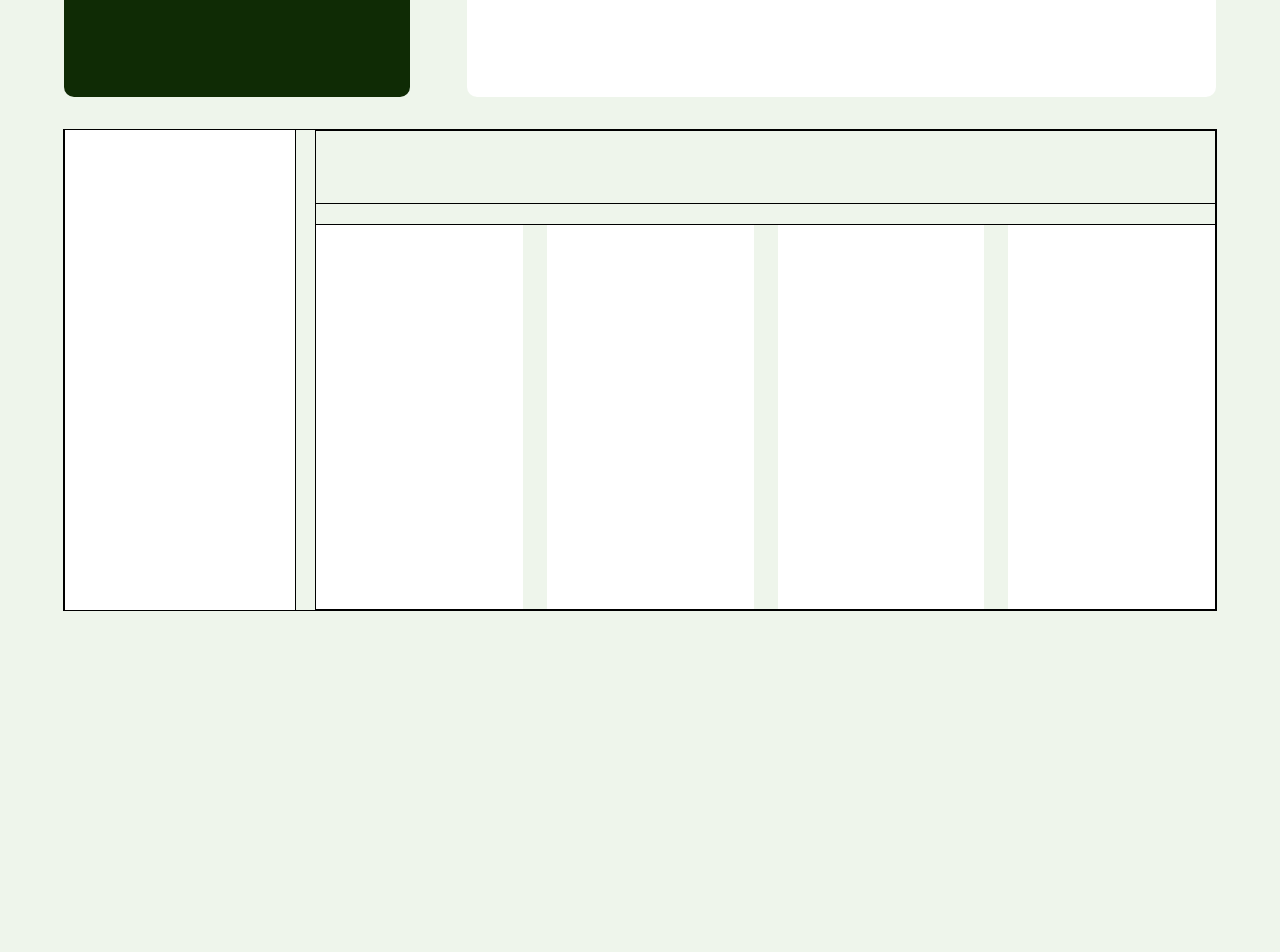
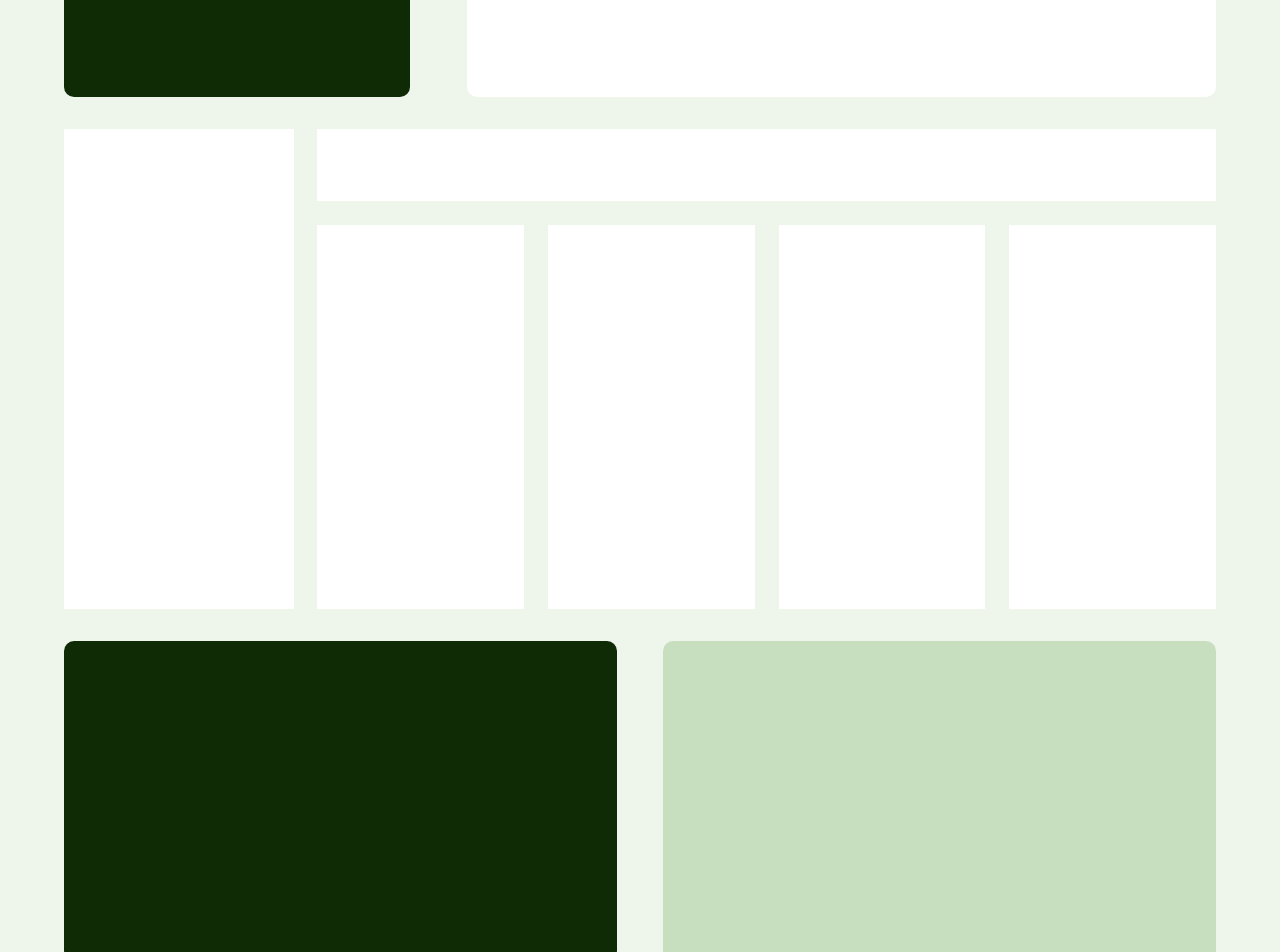
Before and after one commit to MokuaEnock/mama_mboga, a React (Vite) app: page / in a window 1280 px wide. Shown: the part 1240-2192 px from the top of the page. Built offline with nearby package versions, Linux system fonts and the light colour scheme; a web font is replaced by a local one.

Commit message:
layout structure for container 4

```diff
--- a/src/index.css
+++ b/src/index.css
@@ -1,5 +1,5 @@
 @import url("https://fonts.googleapis.com/css2?family=Dongle:wght@300&display=swap");
-@import url('https://fonts.googleapis.com/css2?family=Schibsted+Grotesk&display=swap');
+@import url("https://fonts.googleapis.com/css2?family=Schibsted+Grotesk&display=swap");
 
 * {
   padding: 0;
@@ -37,6 +37,7 @@ body {
   --primary: #ffffff;
   --secondary: #c8dfbf;
   --tertiary: #0f2b05;
+  --fourth: rgb(200, 223, 191);
   --font-size: 16px;
 }
 
--- a/src/pages/landing/landing.css
+++ b/src/pages/landing/landing.css
@@ -11,7 +11,7 @@
   width: 90%;
   margin-top: 2vh;
   margin-bottom: 2vh;
-  min-height: 60vh;
+  /* min-height: 60vh; */
 }
 
 #landing-page-1 {
@@ -130,13 +130,12 @@
   flex-direction: row;
   align-items: center;
   justify-content: space-between;
-  height: 50vh;
-  border: thin solid black;
+  height: 60vh;
 }
+
 #landing-page-3 > :first-child {
   height: 100%;
   width: 20%;
-  border: thin solid black;
   background-color: var(--primary);
   display: flex;
   flex-direction: column;
@@ -147,8 +146,6 @@
 #landing-page-3 > :last-child {
   height: 100%;
   width: 78%;
-  border: thin solid black;
-  /* background-color: var(--primary); */
   display: flex;
   flex-direction: column;
   align-items: center;
@@ -157,7 +154,6 @@
 
 #landing-page-3 > :last-child > * {
   width: 100%;
-  border: thin solid black;
   display: flex;
   flex-direction: row;
   align-items: center;
@@ -166,6 +162,7 @@
 
 #landing-p3-head {
   height: 15%;
+  background-color: white;
 }
 
 #landing-p3-body {
@@ -178,7 +175,27 @@
   background-color: white;
 }
 
-#landing-page-1 {
+#landing-page-4 {
+  height: 40vh;
+  display: flex;
+  flex-direction: row;
+  align-items: center;
+  justify-content: space-between;
+  border-radius: 10px;
+}
+
+#landing-page-4 > span {
+  width: 48%;
+  height: 100%;
+  border-radius: inherit;
+}
+
+#landing-page-4 > :first-child {
+  background-color: var(--tertiary);
+}
+
+#landing-page-4 > :last-child {
+  background-color: var(--fourth);
 }
 
 #landing-page-1 {
--- a/src/pages/landing/landing.jsx
+++ b/src/pages/landing/landing.jsx
@@ -41,9 +41,17 @@ export default function Landing() {
           </span>
         </div>
       </section>
-      <section id="landing-page-4"></section>
+
+      <section id="landing-page-4">
+        <span></span>
+        <span></span>
+      </section>
+
       <section id="landing-page-5"></section>
       <section id="landing-page-6"></section>
+      <section id="landing-page-7"></section>
+      <section id="landing-page-8"></section>
+      <section id="landing-page-9"></section>
     </main>
   );
 }
```
